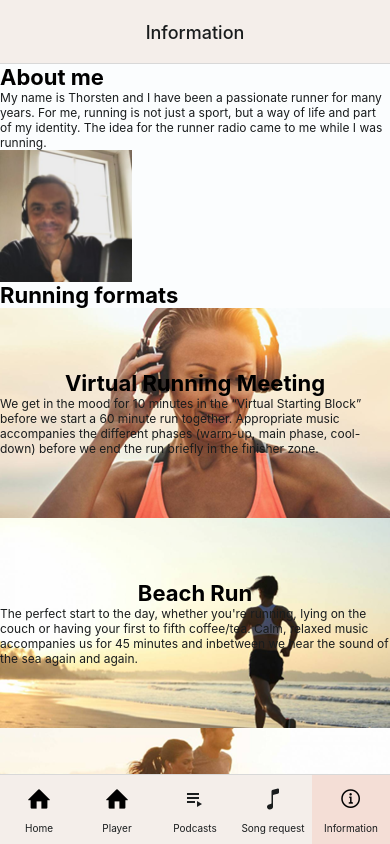
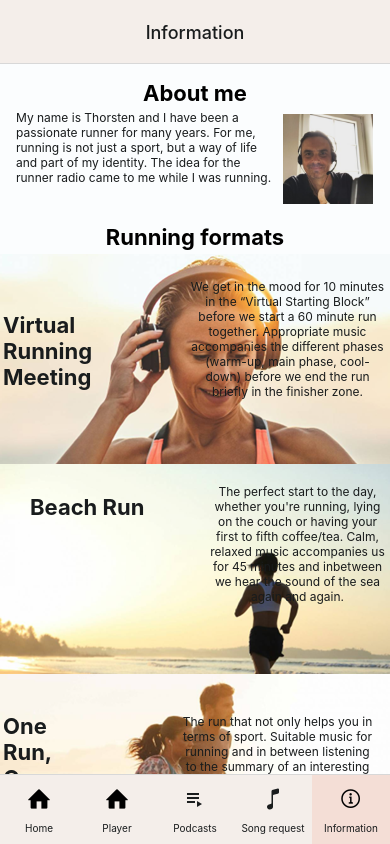
Before and after one commit to Heppikevonen/Mobile-project, a React Native app: screen /Information in a window 390 px wide. Built offline with nearby package versions, Linux system fonts and the light colour scheme; no server answers; the database is empty.

Commit message:
styling for information screen

```diff
--- a/screens/Information.js
+++ b/screens/Information.js
@@ -16,25 +16,53 @@ export default function Information({ navigation }) {
   return (
     <PaperProvider theme={theme}>
       <ScrollView>
-        <View>
-          <Text style={styles.textAccordion}>About me</Text>
-          <Text style={styles.textMediumBody}>
-            My name is Thorsten and I have been a passionate runner for many
-            years. For me, running is not just a sport, but a way of life and
-            part of my identity. The idea for the runner radio came to me while
-            I was running.
+        <View style={{ margin: 16 }}>
+          <Text
+            style={[
+              styles.textAccordion,
+              { alignSelf: "center", paddingBottom: 4 },
+            ]}
+          >
+            About me
           </Text>
-          <Image source={require("../assets/images/AboutMe.png")} style={{width: 132, height: 132}}/>
+          <View style={styles.flexContainer}>
+            <Text style={[styles.textMediumBody, { flex: 3 }]}>
+              My name is Thorsten and I have been a passionate runner for many
+              years. For me, running is not just a sport, but a way of life and
+              part of my identity. The idea for the runner radio came to me
+              while I was running.
+            </Text>
+            <View style={{ flex: 1, padding: 4 }}>
+              <Image
+                source={require("../assets/images/AboutMe.png")}
+                style={{ width: 90, height: 90 }}
+              />
+            </View>
+          </View>
         </View>
         <View>
-          <Text style={styles.textAccordion}>Running formats</Text>
-          <View>
+          <Text
+            style={[
+              styles.textAccordion,
+              { alignSelf: "center", paddingBottom: 4 },
+            ]}
+          >
+            Running formats
+          </Text>
+          <View style={styles.runsContainer}>
             <ImageBackground
               source={require("../assets/images/VirtualRunningMeeting.png")}
-              style={styles.image}
+              style={styles.runsImg}
             >
-              <Text style={styles.textAccordion}>Virtual Running Meeting</Text>
-              <Text style={styles.textMediumBody}>
+              <Text
+                style={[
+                  styles.runsHeader,
+                  { width: 100, marginLeft: 3, marginTop: 58 },
+                ]}
+              >
+                Virtual Running Meeting
+              </Text>
+              <Text style={[styles.runsBody, { width: 200, marginTop: 15 }]}>
                 We get in the mood for 10 minutes in the “Virtual Starting
                 Block” before we start a 60 minute run together. Appropriate
                 music accompanies the different phases (warm-up, main phase,
@@ -42,13 +70,13 @@ export default function Information({ navigation }) {
               </Text>
             </ImageBackground>
           </View>
-          <View>
+          <View style={styles.runsContainer}>
             <ImageBackground
               source={require("../assets/images/BeachRun.png")}
-              style={styles.image}
+              style={styles.runsImg}
             >
-              <Text style={styles.textAccordion}>Beach Run</Text>
-              <Text style={styles.textMediumBody}>
+              <Text style={[styles.runsHeader, { margin: 30 }]}>Beach Run</Text>
+              <Text style={[styles.runsBody, { width: 180, marginTop: 10 }]}>
                 The perfect start to the day, whether you're running, lying on
                 the couch or having your first to fifth coffee/tea. Calm,
                 relaxed music accompanies us for 45 minutes and inbetween we
@@ -56,54 +84,79 @@ export default function Information({ navigation }) {
               </Text>
             </ImageBackground>
           </View>
-          <View>
+          <View style={styles.runsContainer}>
             <ImageBackground
               source={require("../assets/images/OneBookOneRun.png")}
-              style={styles.image}
+              style={styles.runsImg}
             >
-              <Text style={styles.textAccordion}>One Run, One Book</Text>
-              <Text style={styles.textMediumBody}>
+              <Text
+                style={[
+                  styles.runsHeader,
+                  { width: 80, marginLeft: 3, marginTop: 39 },
+                ]}
+              >
+                One Run, One Book
+              </Text>
+              <Text
+                style={[
+                  styles.runsBody,
+                  { width: 200, marginTop: 30, marginRight: 10 },
+                ]}
+              >
                 The run that not only helps you in terms of sport. Suitable
                 music for running and in between listening to the summary of an
                 interesting book. 60 minutes just flew by.
               </Text>
             </ImageBackground>
           </View>
-          <View>
+          <View style={styles.runsContainer}>
             <ImageBackground
               source={require("../assets/images/FeelTheBeat.png")}
-              style={styles.image}
+              style={styles.runsImg}
             >
-              <Text style={styles.textAccordion}>Feel the beat</Text>
-              <Text style={styles.textMediumBody}>
+              <Text style={[styles.runsHeader, { marginLeft: 10 }]}>
+                Feel The Beat
+              </Text>
+              <Text style={[styles.runsBody, { width: 180 }]}>
                 Just let the tempo of the songs guide you in this musical
-                driving game. But manage your strength weell during the 45
+                driving game. But manage your strength well during the 45
                 minutes, you don't know exactly how long the stress and rest
                 phases are.
               </Text>
             </ImageBackground>
           </View>
-          <View>
+          <View style={styles.runsContainer}>
             <ImageBackground
               source={require("../assets/images/LongRun.png")}
-              style={styles.image}
+              style={styles.runsImg}
             >
-              <Text style={styles.textAccordion}>Long run</Text>
-              <Text style={styles.textMediumBody}>
-                Here you can chat about various topics (not just about running),
-                also with interesting interview guests. Of course, motivating
-                music should not be missing during the long run. How long is
-                this? May vary, but definatly at least 1.5 hours.
+              <Text
+                style={[styles.runsHeader, { marginTop: 35, marginLeft: 10 }]}
+              >
+                Long Run
+              </Text>
+              <Text style={[styles.runsBody, { width: 130, marginRight: 105 }]}>
+                Here you can chat about various topics with interesting
+                interview guests. Of course, motivating music should not be
+                missing during the long run. How long is this? May vary, but at
+                least 1.5 hours.
               </Text>
             </ImageBackground>
           </View>
-          <View>
+          <View style={styles.runsContainer}>
             <ImageBackground
               source={require("../assets/images/SpecialOffer.png")}
-              style={styles.image}
+              style={styles.runsImg}
             >
-              <Text style={styles.textAccordion}>Special offers</Text>
-              <Text style={styles.textMediumBody}>
+              <Text style={[styles.runsHeader, { marginLeft: 10 }]}>
+                Special Offers
+              </Text>
+              <Text
+                style={[
+                  styles.runsBody,
+                  { width: 150, marginTop: 150, marginRight: 55 },
+                ]}
+              >
                 Can be anything: from a running party to surprise runs. As
                 diverse as running.
               </Text>
--- a/styles/styles.js
+++ b/styles/styles.js
@@ -1,6 +1,6 @@
-import { StyleSheet, Dimensions, StatusBar, Platform } from 'react-native'
-import Constants from 'expo-constants'
-import theme from './Theme'
+import { StyleSheet, Dimensions, StatusBar, Platform } from "react-native";
+import Constants from "expo-constants";
+import theme from "./Theme";
 
 export default StyleSheet.create({
   container: {
@@ -8,195 +8,195 @@ export default StyleSheet.create({
     flex: 1,
     marginLeft: 16,
     marginRight: 16,
-    paddingTop: Platform.OS === 'android' ? StatusBar.currentHeight : 0,
+    paddingTop: Platform.OS === "android" ? StatusBar.currentHeight : 0,
   },
   tinyLogo: {
     width: 150,
     height: 150,
-    marginBottom: 6
+    marginBottom: 6,
   },
   podcastHeadline: {
     fontSize: 16,
-    fontWeight: 'bold',
+    fontWeight: "bold",
     width: 150,
-    marginBottom: 24
+    marginBottom: 24,
   },
 
   containerPlayer: {
     flex: 1,
     //flexDirection: 'column',
-    justifyContent: 'space-between',
-    alignItems: 'center',
+    justifyContent: "space-between",
+    alignItems: "center",
     //alignSelf: 'stretch',
-    backgroundColor: 'white'
+    backgroundColor: "white",
   },
   imageContainer: {
     width: 300,
     height: 340,
-    marginBottom: 25
+    marginBottom: 25,
   },
   image: {
-    width: '100%',
-    height: '100%',
-    borderRadius: 15
+    width: "100%",
+    height: "100%",
+    borderRadius: 15,
   },
   detailsContainer: {
     height: 130,
     marginTop: 10,
-    alignItems: 'center'
+    alignItems: "center",
   },
   playbackContainer: {
     flex: 1,
-    flexDirection: 'column',
-    justifyContent: 'space-between',
-    alignItems: 'center',
-    alignSelf: 'stretch'
+    flexDirection: "column",
+    justifyContent: "space-between",
+    alignItems: "center",
+    alignSelf: "stretch",
   },
   playbackSlider: {
-    alignSelf: 'stretch',
+    alignSelf: "stretch",
     marginLeft: 10,
-    marginRight: 10
+    marginRight: 10,
   },
   timeStamp: {
     flex: 1,
-    width: '80%',
-    flexDirection: 'row',
-    justifyContent: 'space-between'
+    width: "80%",
+    flexDirection: "row",
+    justifyContent: "space-between",
   },
 
   text: {
     fontSize: 16,
     minHeight: 16,
     marginBottom: 20,
-    justifyContent: 'center',
-    alignItems: 'center',
-    color: 'black',
-    fontWeight: 'bold'
+    justifyContent: "center",
+    alignItems: "center",
+    color: "black",
+    fontWeight: "bold",
   },
   sliderThumb: {
     width: 12,
     height: 12,
-    backgroundColor: '#EA5A00',
-    borderRadius: 10 / 2
+    backgroundColor: "#EA5A00",
+    borderRadius: 10 / 2,
   },
   sliderTrack: {
     height: 2,
 
-    shadowColor: '#ccc',
+    shadowColor: "#ccc",
     shadowOffset: {
       width: 0,
-      height: 0
+      height: 0,
     },
     shadowRadius: 5,
-    shadowOpacity: 5
+    shadowOpacity: 5,
   },
   radioControlsContainer: {
-    flexDirection: 'row',
-    justifyContent: 'space-between',
-    alignItems: 'center',
+    flexDirection: "row",
+    justifyContent: "space-between",
+    alignItems: "center",
     marginTop: 15,
-    width: '80%'
+    width: "80%",
   },
   bottomSection: {
-    borderTopColor: '#F4EEEA',
+    borderTopColor: "#F4EEEA",
     borderWidth: 1,
-    width: '100%',
-    alignItems: 'center',
-    paddingVertical: 15
+    width: "100%",
+    alignItems: "center",
+    paddingVertical: 15,
   },
 
   flex: {
-    flexDirection: 'row',
+    flexDirection: "row",
     marginTop: 20,
-    height: 60
+    height: 60,
   },
   centeredView: {
     flex: 1,
-    marginTop: 22
+    marginTop: 22,
   },
   modalView: {
     margin: 20,
-    backgroundColor: 'white',
+    backgroundColor: "white",
     borderRadius: 20,
     padding: 35,
-    shadowColor: '#000',
+    shadowColor: "#000",
     shadowOffset: {
       width: 0,
-      height: 2
+      height: 2,
     },
     shadowOpacity: 0.25,
     shadowRadius: 4,
     elevation: 5,
-    maxHeight: Dimensions.get('screen').height - 20
+    maxHeight: Dimensions.get("screen").height - 20,
   },
   button: {
     borderRadius: 20,
     padding: 10,
     elevation: 2,
-    marginTop: 30
+    marginTop: 30,
   },
   buttonOpen: {
-    backgroundColor: '#F194FF'
+    backgroundColor: "#F194FF",
   },
   buttonClose: {
-    backgroundColor: '#2196F3'
+    backgroundColor: "#2196F3",
   },
   textStyle: {
-    color: 'white',
-    fontWeight: 'bold',
-    textAlign: 'center'
+    color: "white",
+    fontWeight: "bold",
+    textAlign: "center",
   },
   modalText: {
     marginBottom: 15,
-    textAlign: 'center'
+    textAlign: "center",
   },
   textInput: {
     marginTop: 10,
-    marginBottom: 10
+    marginBottom: 10,
   },
   textInputLarge: {
     marginTop: 10,
     marginBottom: 10,
-    height: 150
+    height: 150,
   },
   showMoreButton: {
     marginLeft: 10,
   },
   showMoreText: {
-    color: 'orange',
-    marginLeft: 5
+    color: "orange",
+    marginLeft: 5,
   },
   podcastHeader: {
-    height: 200
+    height: 200,
   },
   descriptionText: {
     marginTop: 5,
   },
   smallDescription: {
-    marginLeft: 10
+    marginLeft: 10,
   },
   podcastImage: {
     paddingRight: 10,
-    aspectRatio: 1*1,
-    maxHeight: '100%'
+    aspectRatio: 1 * 1,
+    maxHeight: "100%",
   },
   episodeHeader: {
     fontSize: 30,
     marginBottom: 10,
-    color: 'black'
+    color: "black",
   },
   episodeName: {
-    color: 'black',
+    color: "black",
     fontSize: 15,
-    fontWeight: 'bold',
-    marginBottom: 10
+    fontWeight: "bold",
+    marginBottom: 10,
   },
   episodeDivider: {
     height: 2,
-    marginTop: 10
+    marginTop: 10,
   },
   listItem: {
-    height: 80
+    height: 80,
   },
   dropDown: {
     marginTop: 20,
@@ -207,52 +207,91 @@ export default StyleSheet.create({
   },
   searchBox: {
     marginBottom: 20,
-    borderColor: '#333',
+    borderColor: "#333",
     borderWidth: 1,
     padding: 5,
-},
+  },
   image: {
     //flex: 1,
     justifyContent: "center",
-    alignItems: 'center',
+    alignItems: "center",
     height: 210,
     //maxHeight: '100%'
-},
+  },
   textAccordion: {
     //textAlign: 'center',
-    fontWeight: 'bold',
+    fontWeight: "bold",
     fontSize: 22,
   },
   textImage: {
-    textAlign: 'center',
-    fontWeight: 'bold',
+    textAlign: "center",
+    fontWeight: "bold",
     fontSize: 22,
   },
   buttonSmall: {
     borderRadius: 20,
     width: 135,
     height: 45,
-    alignContent: 'center',
-    justifyContent: 'center',
+    alignContent: "center",
+    justifyContent: "center",
     marginTop: 20,
-    backgroundColor: theme.colors.primary
+    backgroundColor: theme.colors.primary,
   },
   buttonSmallDisabled: {
     borderRadius: 20,
     width: 135,
     height: 45,
-    alignContent: 'center',
-    justifyContent: 'center',
+    alignContent: "center",
+    justifyContent: "center",
     marginTop: 20,
-    backgroundColor: theme.colors.neutral80, opacity: 0.87
-
+    backgroundColor: theme.colors.neutral80,
+    opacity: 0.87,
   },
   center: {
-    alignContent: 'center',
+    alignContent: "center",
     //justifyContent: 'center',
   },
-  textMediumBody:{
+  textMediumBody: {
     color: theme.colors.onSurface,
     fontSize: 12,
-  }
-})
+    flex: 1,
+  },
+  flexContainer: {
+    flex: 1,
+    flexDirection: "row",
+  },
+  textMediumTitle: {
+    color: theme.colors.onSurface,
+    fontWeight: "bold",
+    fontSize: 22,
+    flex: 1,
+  },
+  runImage: {
+    flex: 1,
+    justifyContent: "flex-start",
+    height: "100%",
+    width: "100%",
+    resizeMode: "contain",
+  },
+  runsContainer: {
+    height: 210,
+  },
+  runsImg: {
+    flex: 1,
+    justifyContent: "space-between",
+    flexDirection: "row",
+  },
+  runsHeader: {
+    color: theme.colors.onSurface,
+    fontWeight: "bold",
+    fontSize: 22,
+    textAlign: "left",
+  },
+  runsBody: {
+    color: theme.colors.onSurface,
+    fontSize: 12,
+    textAlign: "center",
+    paddingTop: 10,
+    paddingRight: 5,
+  },
+});
```
